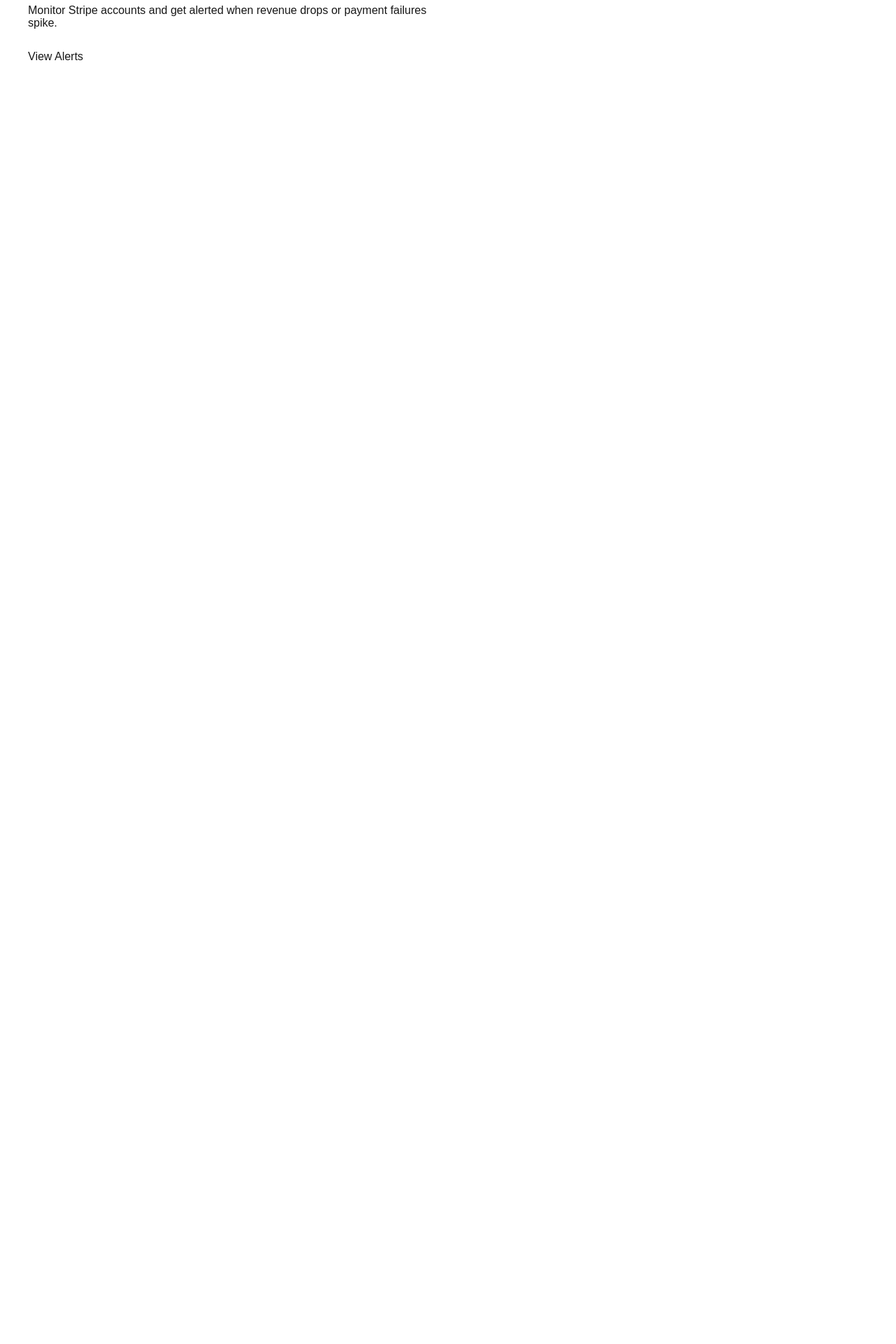
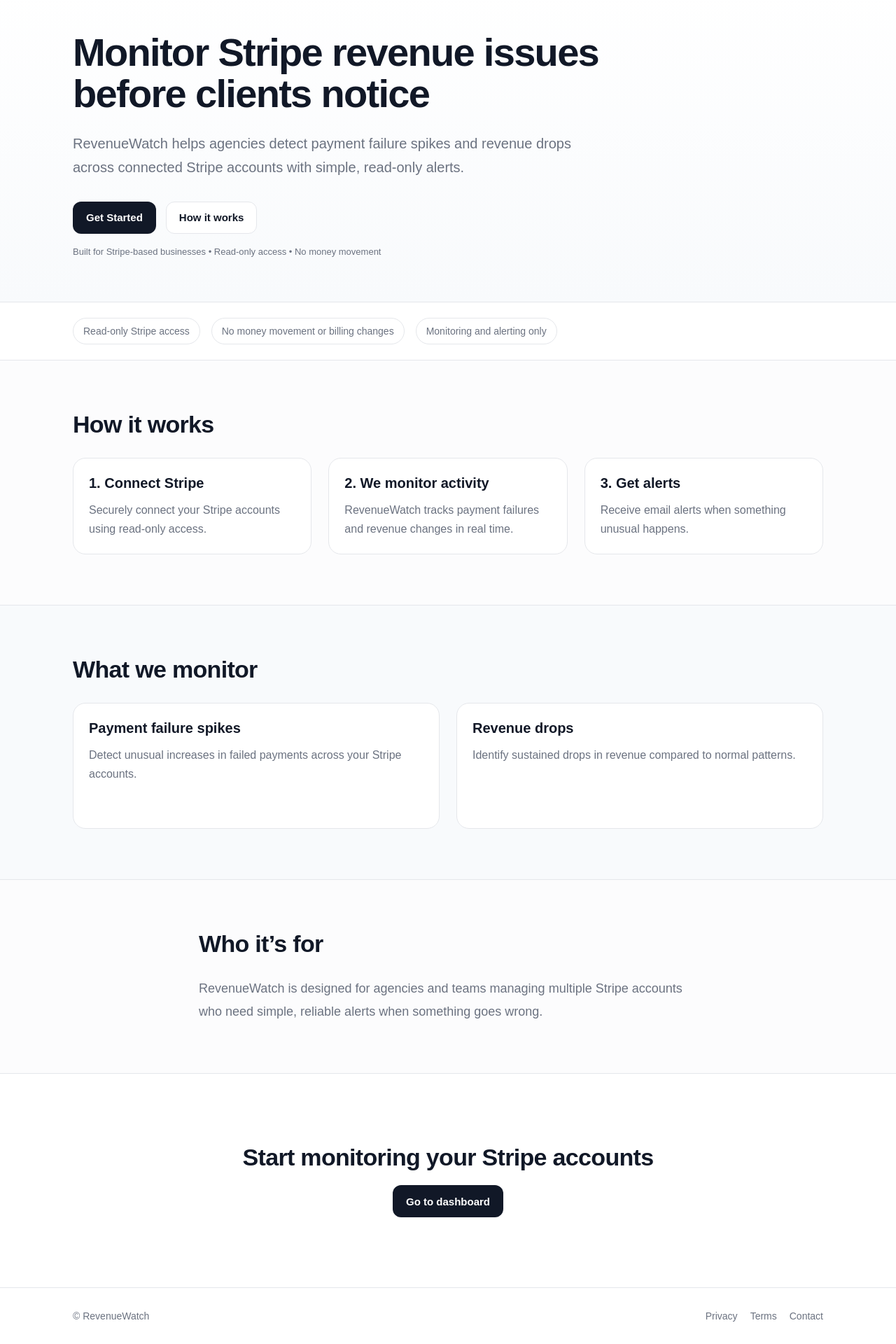
Before and after one commit to Miguel-0721/RevenueWatch, a Next.js app: page / in a window 1280 px wide. Shown: the part 91-2011 px from the top of the page at 70% size. Before the commit the page ends 800 px from the top, so only its background shows below. Built offline with nearby package versions, Linux system fonts and the light colour scheme.

Commit message:
homepage update

```diff
--- a/src/app/globals.css
+++ b/src/app/globals.css
@@ -1,19 +1,22 @@
 :root {
-  --background: #ffffff;
-  --foreground: #171717;
-}
-
-@media (prefers-color-scheme: dark) {
-  :root {
-    --background: #0a0a0a;
-    --foreground: #ededed;
-  }
+  --background: #fcfcfd;
+  --foreground: #111827;
+  --muted: #6b7280;
+  --border: #e5e7eb;
+  --card: #ffffff;
+  --soft: #f8fafc;
+  --button: #111827;
+  --button-text: #ffffff;
 }
 
 html,
 body {
   max-width: 100vw;
   overflow-x: hidden;
+}
+
+html {
+  scroll-behavior: smooth;
 }
 
 body {
@@ -35,8 +38,264 @@
   text-decoration: none;
 }
 
-@media (prefers-color-scheme: dark) {
-  html {
-    color-scheme: dark;
+.landing-page {
+  min-height: 100vh;
+}
+
+.container {
+  width: 100%;
+  max-width: 1120px;
+  margin: 0 auto;
+  padding: 0 24px;
+}
+
+.narrow {
+  max-width: 760px;
+}
+
+.hero {
+  padding: 72px 0 64px;
+  background: linear-gradient(to bottom, #ffffff, #f8fafc);
+  border-bottom: 1px solid var(--border);
+}
+
+.hero-title {
+  max-width: 900px;
+  font-size: 56px;
+  line-height: 1.05;
+  font-weight: 700;
+  letter-spacing: -0.03em;
+  margin-bottom: 24px;
+}
+
+.hero-subtitle {
+  max-width: 760px;
+  font-size: 20px;
+  line-height: 1.7;
+  color: var(--muted);
+  margin-bottom: 32px;
+}
+
+.hero-actions {
+  display: flex;
+  gap: 14px;
+  flex-wrap: wrap;
+}
+
+.btn {
+  display: inline-flex;
+  align-items: center;
+  justify-content: center;
+  height: 46px;
+  padding: 0 18px;
+  border-radius: 12px;
+  font-size: 15px;
+  font-weight: 600;
+  transition: 0.2s ease;
+  border: 1px solid transparent;
+}
+
+.btn-primary {
+  background: var(--button);
+  color: var(--button-text);
+}
+
+.btn-primary:hover {
+  opacity: 0.92;
+}
+
+.btn-secondary {
+  background: #ffffff;
+  border-color: var(--border);
+  color: var(--foreground);
+}
+
+.btn-secondary:hover {
+  background: #f9fafb;
+}
+
+.trust-bar {
+  background: #ffffff;
+  border-bottom: 1px solid var(--border);
+}
+
+.trust-items {
+  display: flex;
+  gap: 16px;
+  flex-wrap: wrap;
+  padding-top: 22px;
+  padding-bottom: 22px;
+}
+
+.trust-item {
+  font-size: 14px;
+  color: var(--muted);
+  padding: 10px 14px;
+  border: 1px solid var(--border);
+  border-radius: 999px;
+  background: #ffffff;
+}
+
+.section {
+  padding: 72px 0;
+  border-bottom: 1px solid var(--border);
+}
+
+.section-muted {
+  background: var(--soft);
+}
+
+.section-title {
+  font-size: 34px;
+  line-height: 1.15;
+  font-weight: 700;
+  letter-spacing: -0.02em;
+  margin-bottom: 28px;
+}
+
+.section-text {
+  font-size: 18px;
+  line-height: 1.8;
+  color: var(--muted);
+}
+
+.grid {
+  display: grid;
+  gap: 24px;
+}
+
+.grid-2 {
+  grid-template-columns: repeat(2, minmax(0, 1fr));
+}
+
+.grid-3 {
+  grid-template-columns: repeat(3, minmax(0, 1fr));
+}
+
+.card {
+  background: var(--card);
+  border: 1px solid var(--border);
+  border-radius: 18px;
+  padding: 22px;
+}
+
+.card h3 {
+  font-size: 20px;
+  line-height: 1.3;
+  margin-bottom: 12px;
+}
+
+.card p {
+  font-size: 16px;
+  line-height: 1.7;
+  color: var(--muted);
+}
+
+.feature-card {
+  min-height: 180px;
+}
+
+.cta-section {
+  background: #ffffff;
+}
+
+.cta-box {
+  text-align: center;
+  padding: 28px 0;
+}
+
+.cta-box .section-title {
+  margin-bottom: 20px;
+}
+
+.site-footer {
+  background: #ffffff;
+}
+
+.footer-inner {
+  display: flex;
+  justify-content: space-between;
+  align-items: center;
+  gap: 16px;
+  padding-top: 32px;
+  padding-bottom: 32px;
+  color: var(--muted);
+  font-size: 14px;
+}
+
+.footer-links {
+  display: flex;
+  gap: 18px;
+  flex-wrap: wrap;
+}
+
+.footer-links a:hover {
+  color: var(--foreground);
+}
+
+@media (max-width: 900px) {
+  .hero-title {
+    font-size: 42px;
+  }
+
+  .hero-subtitle {
+    font-size: 18px;
+  }
+
+  .grid-2,
+  .grid-3 {
+    grid-template-columns: 1fr;
+  }
+
+  .section-title {
+  margin-bottom: 20px;
+}
+}
+
+@media (max-width: 640px) {
+  .hero {
+    padding: 80px 0 64px;
+  }
+
+  .hero-title {
+    font-size: 34px;
+  }
+
+  .hero-subtitle {
+    font-size: 17px;
+  }
+
+  .container {
+    padding: 0 18px;
+  }
+
+  .footer-inner {
+    flex-direction: column;
+    align-items: flex-start;
   }
 }
+
+/* NAVBAR */
+
+.navbar {
+  background: rgba(255, 255, 255, 0.92);
+  border-bottom: 1px solid var(--border);
+}
+
+.navbar-inner {
+  display: flex;
+  justify-content: space-between;
+  align-items: center;
+  height: 64px;
+}
+
+.logo {
+  font-weight: 700;
+  font-size: 18px;
+}
+
+.hero-note {
+  margin-top: 18px;
+  font-size: 13px;
+  color: var(--muted);
+}
--- a/src/app/layout.tsx
+++ b/src/app/layout.tsx
@@ -12,9 +12,10 @@
   subsets: ["latin"],
 });
 
-export const metadata: Metadata = {
-  title: "Create Next App",
-  description: "Generated by create next app",
+export const metadata = {
+  title: "RevenueWatch",
+  description:
+    "Monitor Stripe revenue drops and payment failures with simple, read-only alerts.",
 };
 
 export default function RootLayout({
--- a/src/app/page.tsx
+++ b/src/app/page.tsx
@@ -1,16 +1,129 @@
-export default function Home() {
+export default function HomePage() {
   return (
-    <main style={{ padding: "40px", fontFamily: "sans-serif" }}>
-      <h1>RevenueWatch</h1>
+    <main className="landing-page">
 
-      <p style={{ marginTop: "20px", maxWidth: "600px" }}>
-        Monitor Stripe accounts and get alerted when revenue drops or
-        payment failures spike.
-      </p>
+<header className="navbar">
+  <div className="container navbar-inner">
+    <div className="logo">RevenueWatch</div>
 
-      <div style={{ marginTop: "30px" }}>
-        <a href="/alerts">View Alerts</a>
-      </div>
+    <div className="nav-actions">
+      <a href="/dashboard" className="btn btn-primary">
+        Open dashboard
+      </a>
+    </div>
+  </div>
+</header>
+
+      <section className="hero">
+        <div className="container">
+          <h1 className="hero-title">
+            Monitor Stripe revenue issues before clients notice
+          </h1>
+
+          <p className="hero-subtitle">
+            RevenueWatch helps agencies detect payment failure spikes and revenue drops
+            across connected Stripe accounts with simple, read-only alerts.
+          </p>
+
+        <div className="hero-actions">
+  <a href="/dashboard" className="btn btn-primary">
+    Get Started
+  </a>
+  <a href="#how-it-works" className="btn btn-secondary">
+    How it works
+  </a>
+</div>
+
+<p className="hero-note">
+  Built for Stripe-based businesses • Read-only access • No money movement
+</p>
+        </div>
+      </section>
+
+      <section className="trust-bar">
+        <div className="container trust-items">
+          <div className="trust-item">Read-only Stripe access</div>
+          <div className="trust-item">No money movement or billing changes</div>
+          <div className="trust-item">Monitoring and alerting only</div>
+        </div>
+      </section>
+
+      <section id="how-it-works" className="section">
+        <div className="container">
+          <h2 className="section-title">How it works</h2>
+
+          <div className="grid grid-3">
+            <div className="card">
+              <h3>1. Connect Stripe</h3>
+              <p>Securely connect your Stripe accounts using read-only access.</p>
+            </div>
+
+            <div className="card">
+              <h3>2. We monitor activity</h3>
+              <p>
+                RevenueWatch tracks payment failures and revenue changes in real time.
+              </p>
+            </div>
+
+            <div className="card">
+              <h3>3. Get alerts</h3>
+              <p>Receive email alerts when something unusual happens.</p>
+            </div>
+          </div>
+        </div>
+      </section>
+
+      <section className="section section-muted">
+        <div className="container">
+          <h2 className="section-title">What we monitor</h2>
+
+          <div className="grid grid-2">
+            <div className="card feature-card">
+              <h3>Payment failure spikes</h3>
+              <p>
+                Detect unusual increases in failed payments across your Stripe accounts.
+              </p>
+            </div>
+
+            <div className="card feature-card">
+              <h3>Revenue drops</h3>
+              <p>
+                Identify sustained drops in revenue compared to normal patterns.
+              </p>
+            </div>
+          </div>
+        </div>
+      </section>
+
+      <section className="section">
+        <div className="container narrow">
+          <h2 className="section-title">Who it’s for</h2>
+          <p className="section-text">
+            RevenueWatch is designed for agencies and teams managing multiple Stripe
+            accounts who need simple, reliable alerts when something goes wrong.
+          </p>
+        </div>
+      </section>
+
+      <section className="section cta-section">
+        <div className="container cta-box">
+          <h2 className="section-title">Start monitoring your Stripe accounts</h2>
+          <a href="/dashboard" className="btn btn-primary">
+            Go to dashboard
+          </a>
+        </div>
+      </section>
+
+      <footer className="site-footer">
+        <div className="container footer-inner">
+          <div>© RevenueWatch</div>
+          <div className="footer-links">
+            <a href="/privacy">Privacy</a>
+            <a href="/terms">Terms</a>
+            <a href="/contact">Contact</a>
+          </div>
+        </div>
+      </footer>
     </main>
   );
 }
```
